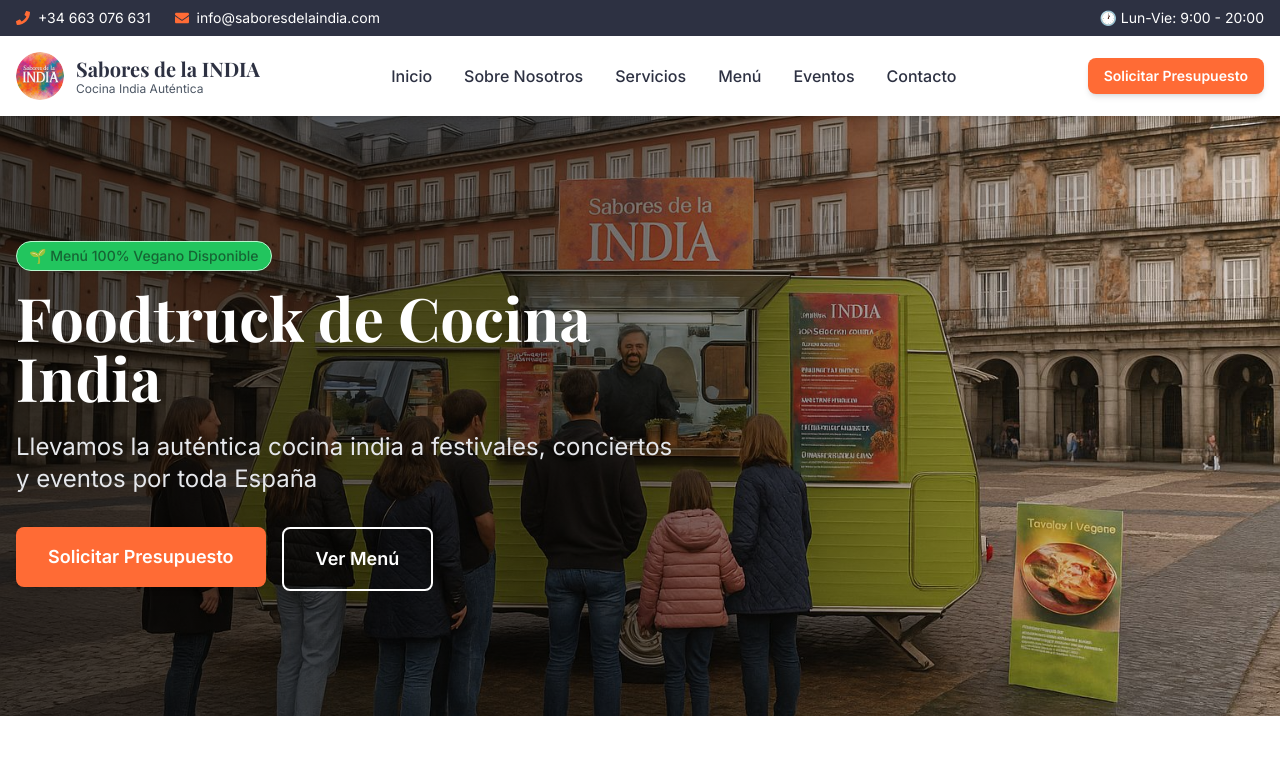
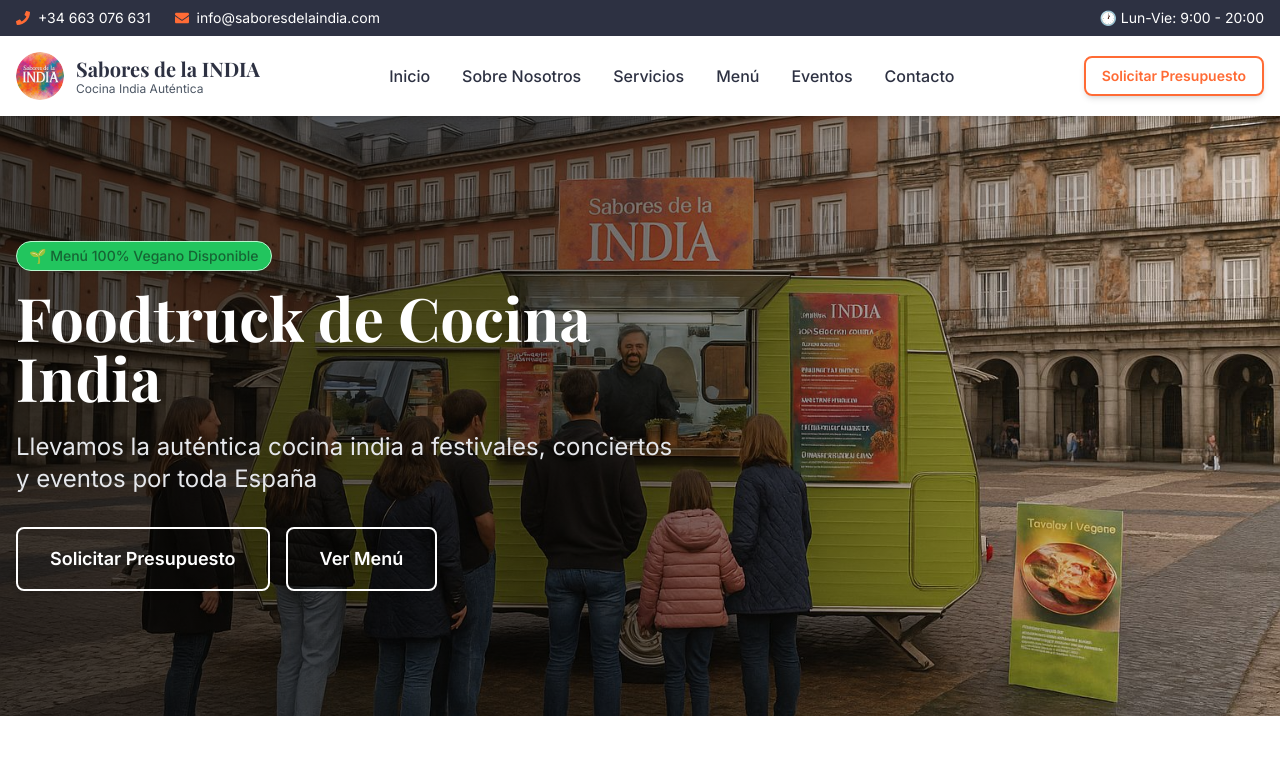
Before and after one commit to Gcaffe/indian-food-website, a React (Vite) app: page /foodtruck in a window 1280 px wide. Shown: the top 783 px of the page. Built offline with nearby package versions, Linux system fonts and the light colour scheme.

Commit message:
Actualizacion: 14/01/2026 12:41:49,07

```diff
--- a/src/components/layout/Header.jsx
+++ b/src/components/layout/Header.jsx
@@ -114,7 +114,10 @@
           {/* Botón CTA Desktop */}
           <div className="hidden lg:block">
             <Link to="/contacto">
-              <Button size="sm">
+              <Button
+                size="sm"
+                className="border-2 border-india-orange !text-india-orange bg-transparent hover:bg-india-orange hover:!text-white active:scale-95 transition-all duration-200"
+              >
                 Solicitar Presupuesto
               </Button>
             </Link>
--- a/src/pages/Catering.jsx
+++ b/src/pages/Catering.jsx
@@ -198,15 +198,17 @@
               </p>
               <div className="flex flex-wrap gap-4">
                 <Link to="/contacto">
-                  <Button size="lg" className="bg-india-gold text-india-dark hover:bg-yellow-400 font-semibold">
+                  <Button
+                    size="lg"
+                    className="border-2 border-white !text-white bg-transparent hover:bg-white hover:!text-india-dark active:scale-95 transition-all duration-200"
+                  >
                     Solicitar Presupuesto
                   </Button>
                 </Link>
                 <Link to="/menu">
                   <Button
                     size="lg"
-                    variant="outline"
-                    className="border-white text-white hover:bg-white hover:text-india-dark"
+                    className="border-2 border-white !text-white bg-transparent hover:bg-white hover:!text-india-dark active:scale-95 transition-all duration-200"
                   >
                     Ver Menú Base
                   </Button>
@@ -557,7 +559,7 @@
             <Link to="/contacto">
               <Button
                 size="lg"
-                className="bg-india-gold text-india-dark hover:bg-yellow-400 font-semibold"
+                className="border-2 border-white !text-white bg-transparent hover:bg-white hover:!text-india-orange active:scale-95 transition-all duration-200"
               >
                 📧 Solicitar Presupuesto
               </Button>
@@ -565,8 +567,7 @@
             <a href="tel:+34663076631">
               <Button
                 size="lg"
-                variant="outline"
-                className="border-white text-white hover:bg-white hover:text-india-dark"
+                className="border-2 border-white !text-white bg-transparent hover:bg-white hover:!text-india-orange active:scale-95 transition-all duration-200"
               >
                 📱 Llamar Ahora
               </Button>
@@ -574,8 +575,7 @@
             <a href="https://wa.me/34663076631" target="_blank" rel="noopener noreferrer">
               <Button
                 size="lg"
-                variant="outline"
-                className="border-white text-white hover:bg-white hover:text-india-dark"
+                className="border-2 border-white !text-white bg-transparent hover:bg-white hover:!text-india-orange active:scale-95 transition-all duration-200"
               >
                 💬 WhatsApp
               </Button>
--- a/src/pages/Contacto.jsx
+++ b/src/pages/Contacto.jsx
@@ -189,6 +189,7 @@
                 size="lg"
                 fullWidth
                 disabled={formStatus.loading}
+                className="active:scale-95 transition-all duration-200"
               >
                 {formStatus.loading ? (
                   <span className="flex items-center justify-center gap-2">
--- a/src/pages/Foodtruck.jsx
+++ b/src/pages/Foodtruck.jsx
@@ -138,15 +138,17 @@
               </p>
               <div className="flex flex-wrap gap-4">
                 <Link to="/contacto">
-                  <Button size="lg" className="bg-india-orange hover:bg-orange-600">
+                  <Button
+                    size="lg"
+                    className="border-2 border-white !text-white bg-transparent hover:bg-white hover:!text-india-orange active:scale-95 transition-all duration-200"
+                  >
                     Solicitar Presupuesto
                   </Button>
                 </Link>
                 <Link to="/menu">
                   <Button
                     size="lg"
-                    variant="outline"
-                    className="border-white text-white hover:bg-white hover:text-india-orange"
+                    className="border-2 border-white !text-white bg-transparent hover:bg-white hover:!text-india-orange active:scale-95 transition-all duration-200"
                   >
                     Ver Menú
                   </Button>
@@ -505,8 +507,7 @@
             <Link to="/contacto">
               <Button
                 size="lg"
-                variant="outline"
-                className="border-white text-white bg-india-orange hover:bg-orange-600"
+                className="border-2 border-white !text-white bg-transparent hover:bg-white hover:!text-india-orange active:scale-95 transition-all duration-200"
               >
                 📧 Solicitar Presupuesto
               </Button>
@@ -514,8 +515,7 @@
             <a href="tel:+34663076631">
               <Button
                 size="lg"
-                variant="outline"
-                className="border-white text-white bg-india-orange hover:bg-orange-600"
+                className="border-2 border-white !text-white bg-transparent hover:bg-white hover:!text-india-orange active:scale-95 transition-all duration-200"
               >
                 📱 Llamar Ahora
               </Button>
@@ -523,8 +523,7 @@
             <a href="https://wa.me/34663076631" target="_blank" rel="noopener noreferrer">
               <Button
                 size="lg"
-                variant="outline"
-                className="border-white text-white bg-india-orange hover:bg-orange-600"
+                className="border-2 border-white !text-white bg-transparent hover:bg-white hover:!text-india-orange active:scale-95 transition-all duration-200"
               >
                 💬 WhatsApp
               </Button>
--- a/src/pages/SobreNosotros.jsx
+++ b/src/pages/SobreNosotros.jsx
@@ -197,7 +197,7 @@
             <Link to="/contacto">
               <Button
                 size="lg"
-                className="bg-white text-india-orange hover:bg-gray-100 font-semibold"
+                className="border-2 border-white !text-white bg-transparent hover:bg-white hover:!text-india-dark active:scale-95 transition-all duration-200"
               >
                 Solicitar Presupuesto
               </Button>
@@ -205,8 +205,7 @@
             <Link to="/eventos">
               <Button
                 size="lg"
-                variant="outline"
-                className="border-white text-white hover:bg-white hover:text-india-orange"
+                className="border-2 border-white !text-white bg-transparent hover:bg-white hover:!text-india-dark active:scale-95 transition-all duration-200"
               >
                 Ver Próximos Eventos
               </Button>
```
